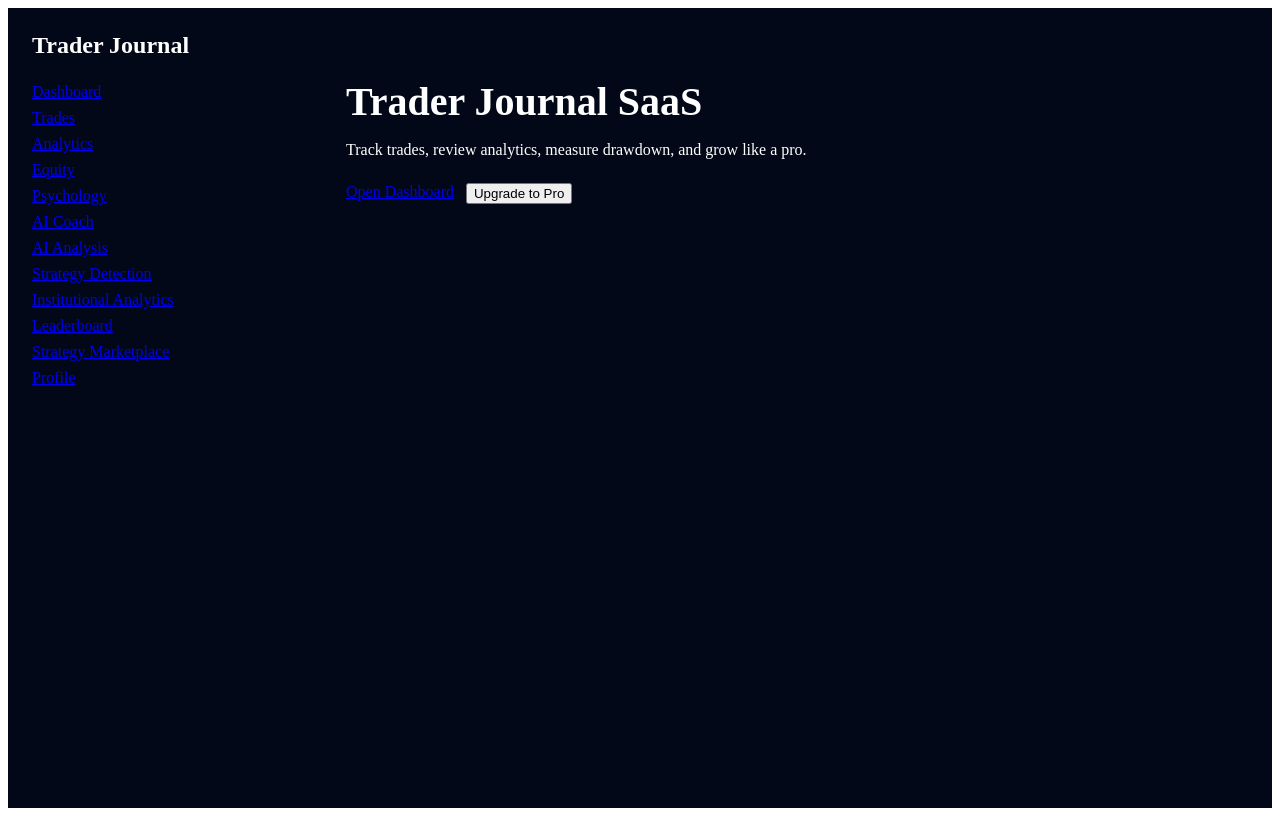
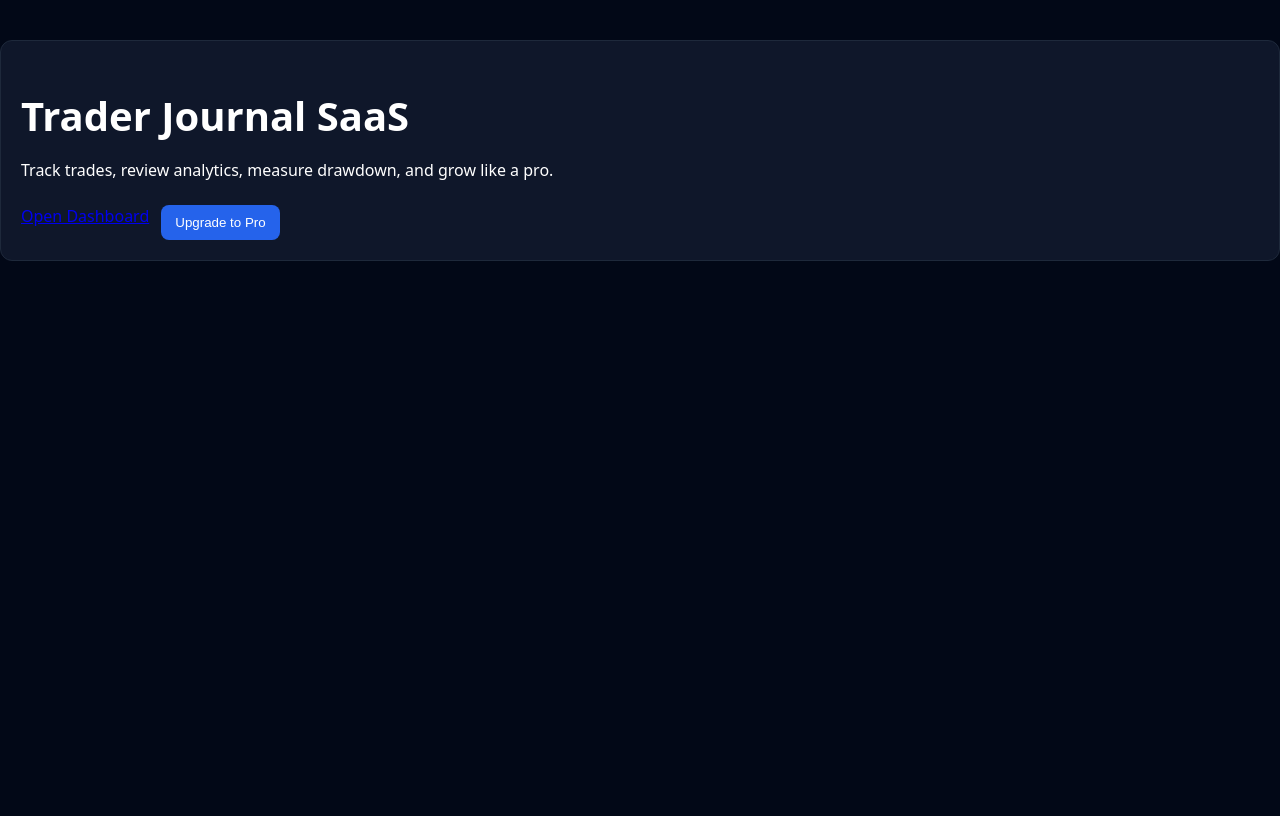
Before and after one commit to thomasehadley18-source/trader-journal, a Next.js app: page / in a window 1280 px wide. Built offline with nearby package versions, Linux system fonts and the light colour scheme.

Commit message:
fix sidebar duplication and text visibility

```diff
--- a/app/globals.css
+++ b/app/globals.css
@@ -3,94 +3,12 @@ body {
   margin: 0;
   padding: 0;
   background: #020817;
-  color: #ffffff;
-  font-family: system-ui, -apple-system, BlinkMacSystemFont, "Segoe UI", sans-serif;
+  color: white;
+  font-family: system-ui;
 }
 
 * {
   box-sizing: border-box;
-}
-
-body,
-div,
-span,
-p,
-h1,
-h2,
-h3,
-h4,
-h5,
-h6,
-label,
-li,
-ul,
-ol,
-td,
-th {
-  color: #ffffff !important;
-}
-
-a {
-  color: #cbd5e1 !important;
-  text-decoration: none;
-}
-
-a:hover {
-  color: #ffffff !important;
-}
-
-input,
-textarea,
-select {
-  width: 100%;
-  background: #0f172a !important;
-  color: #ffffff !important;
-  border: 1px solid #334155 !important;
-  border-radius: 8px;
-  padding: 12px;
-  font-size: 14px;
-  outline: none;
-}
-
-input::placeholder,
-textarea::placeholder {
-  color: #94a3b8 !important;
-}
-
-option {
-  background: #0f172a;
-  color: #ffffff;
-}
-
-button {
-  background: #2563eb;
-  color: #ffffff !important;
-  border: none;
-  border-radius: 8px;
-  padding: 12px 14px;
-  cursor: pointer;
-  font-weight: 600;
-}
-
-button:hover {
-  background: #1d4ed8;
-}
-
-table {
-  width: 100%;
-  border-collapse: collapse;
-}
-
-th,
-td {
-  padding: 10px;
-  border-bottom: 1px solid #1e293b;
-  color: #ffffff !important;
-}
-
-th {
-  color: #94a3b8 !important;
-  text-align: left;
 }
 
 .card {
@@ -100,39 +18,42 @@ th {
   padding: 20px;
 }
 
-.grid {
-  display: grid;
-  gap: 20px;
+input,
+textarea,
+select {
+  background: #0f172a;
+  color: white;
+  border: 1px solid #334155;
+  padding: 10px;
+  border-radius: 8px;
 }
 
-.grid-4 {
-  display: grid;
-  grid-template-columns: repeat(4, 1fr);
-  gap: 20px;
+select option {
+  background: #0f172a;
+  color: white;
 }
 
-.muted {
-  color: #94a3b8 !important;
+table {
+  width: 100%;
+  border-collapse: collapse;
 }
 
-.sidebar {
-  background: #020817;
-  border-right: 1px solid #1e293b;
+th {
+  text-align: left;
+  padding: 10px;
+  color: #94a3b8;
 }
 
-.sidebar a {
-  display: block;
+td {
+  padding: 10px;
+  color: white;
+  border-top: 1px solid #1e293b;
+}
+
+button {
+  background: #2563eb;
+  border: none;
+  color: white;
   padding: 10px 14px;
   border-radius: 8px;
-  color: #cbd5e1 !important;
 }
-
-.sidebar a:hover {
-  background: #0f172a;
-  color: #ffffff !important;
-}
-
-.sidebar .active-link {
-  background: #0f172a;
-  color: #ffffff !important;
-}
--- a/app/layout.tsx
+++ b/app/layout.tsx
@@ -1,65 +1,22 @@
-"use client"
+import "./globals.css"
 
-import Link from "next/link"
-import { usePathname } from "next/navigation"
-
-export default function DashboardLayout({
+export default function RootLayout({
   children,
 }: {
   children: React.ReactNode
 }) {
-  const pathname = usePathname()
-
-  const links = [
-    { href: "/dashboard", label: "Dashboard" },
-    { href: "/dashboard/trades", label: "Trades" },
-    { href: "/dashboard/analytics", label: "Analytics" },
-    { href: "/dashboard/equity", label: "Equity" },
-    { href: "/dashboard/psychology", label: "Psychology" },
-    { href: "/dashboard/ai", label: "AI Coach" },
-    { href: "/dashboard/ai-analysis", label: "AI Analysis" },
-    { href: "/dashboard/strategy-detection", label: "Strategy Detection" },
-    { href: "/dashboard/institutional-analytics", label: "Institutional Analytics" },
-    { href: "/dashboard/leaderboard", label: "Leaderboard" },
-    { href: "/strategy-marketplace", label: "Strategy Marketplace" },
-    { href: "/profile", label: "Profile" },
-  ]
-
   return (
-    <div
-      style={{
-        display: "flex",
-        minHeight: "100vh",
-        background: "#020817",
-        color: "white",
-      }}
-    >
-      <aside
-        className="sidebar"
+    <html lang="en">
+      <body
         style={{
-          width: 260,
-          padding: 24,
+          margin: 0,
+          background: "#020817",
+          color: "white",
+          fontFamily: "system-ui",
         }}
       >
-        <h2 style={{ margin: "0 0 24px 0", color: "white" }}>Trader Journal</h2>
-
-        <nav style={{ display: "grid", gap: 8 }}>
-          {links.map((link) => {
-            const active = pathname === link.href
-            return (
-              <Link
-                key={link.href}
-                href={link.href}
-                className={active ? "active-link" : ""}
-              >
-                {link.label}
-              </Link>
-            )
-          })}
-        </nav>
-      </aside>
-
-      <main style={{ flex: 1, padding: 30 }}>{children}</main>
-    </div>
+        {children}
+      </body>
+    </html>
   )
 }
```
Also changed, not shown: app/dashboard/analytics/page.tsx (+7 -3 lines).
